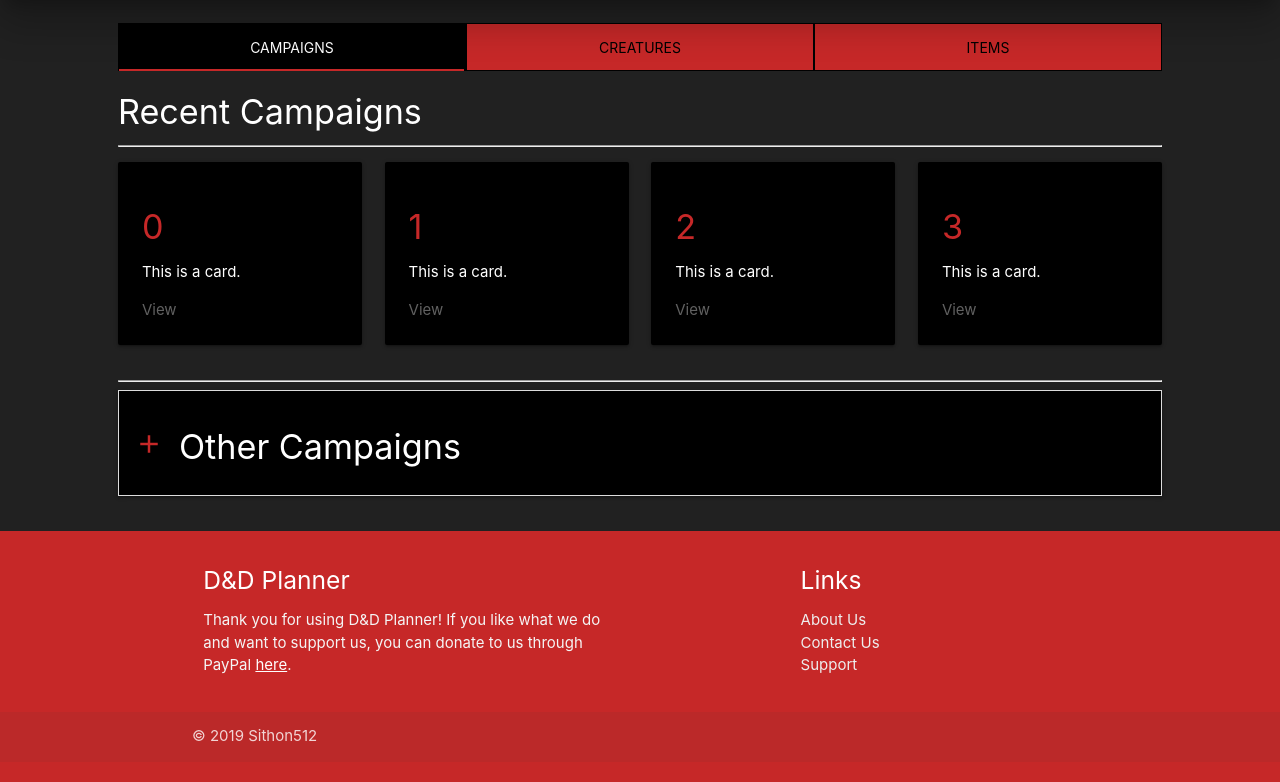
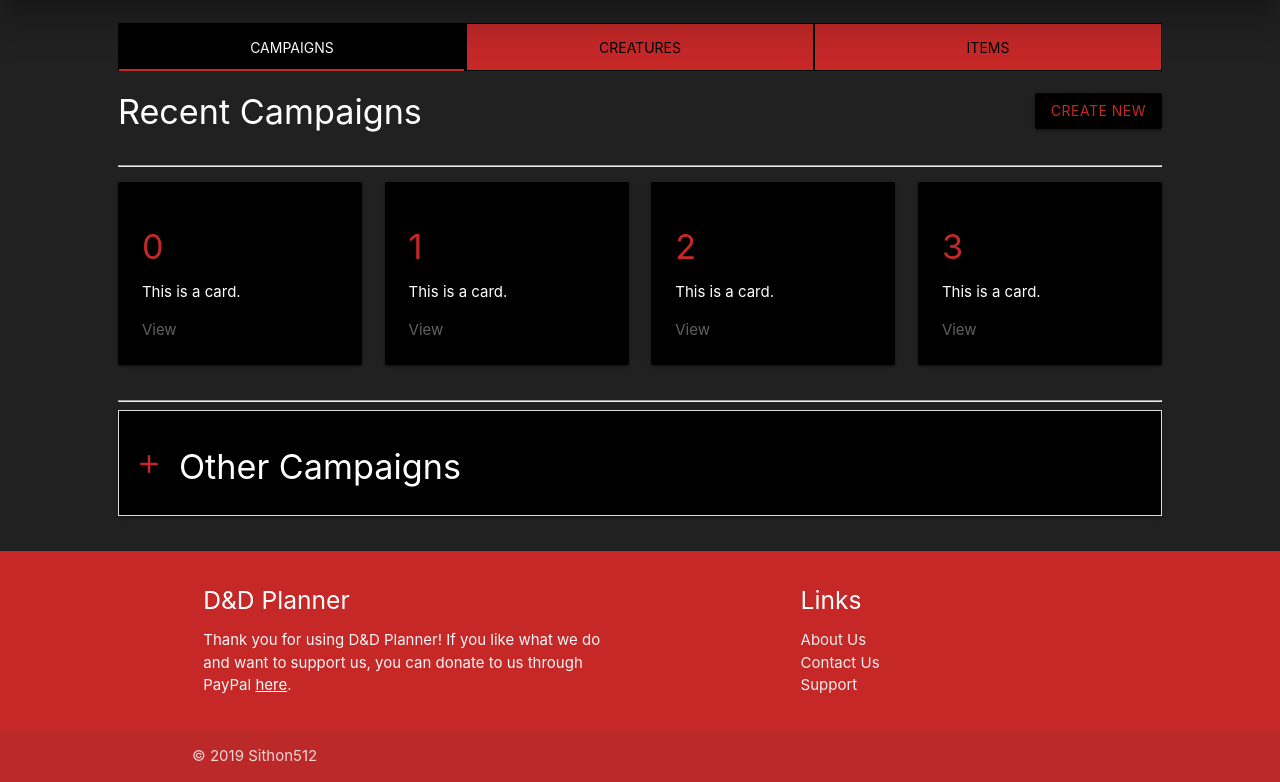
Before and after one commit to sithon512/DnD-Planner, a Django app: page /planner-home/ in a window 1280 px wide. Shown: the part 64-846 px from the top of the page. Before the commit the page ends 806 px from the top, so only its background shows below. Run offline with Django 3.2, Linux system fonts and the light colour scheme; the visitor is signed in with stand-in values (Sample User, id 1).

Commit message:
Add create new buttons to planner home.

```diff
--- a/DnDPlanner/main/templates/main/planner-home.html
+++ b/DnDPlanner/main/templates/main/planner-home.html
@@ -126,7 +126,15 @@
 					</div>
 					<!-- campaign tab -->
 					<div id="campaign_tab" class="col s12 m10 l10 offset-m1 offset-l1">
-						<h4>Recent Campaigns</h4>
+						<div class="row">
+							<div class="col s8 m6 l6">
+								<h4>Recent Campaigns</h4>
+							</div>
+							<div class="col s4 m6 l6" align="right">
+								<br>
+								<a href="new-campaign/"><button class="btn black waves-red waves-effect"><span style="color:#C62828">Create New</span></button></a>
+							</div>
+						</div>
 						<hr>
 						<div class="row">
 							{% for campaign in top_campaigns %}
@@ -171,7 +179,15 @@
 					</div>
 					<!-- creature tab -->
 					<div id="creature_tab" class="col s12 m10 l10 offset-m1 offset-l1">
-						<h4>Recent Creatures</h4>
+						<div class="row">
+							<div class="col s8 m6 l6">
+								<h4>Recent Creatures</h4>
+							</div>
+							<div class="col s4 m6 l6" align="right">
+								<br>
+								<button class="btn black waves-red waves-effect"><span style="color:#C62828">Create New</span></button>
+							</div>
+						</div>
 						<hr>
 						<div class="row">
 							{% for creature in top_creatures %}
@@ -216,7 +232,15 @@
 					</div>
 					<!-- item tab -->
 					<div id="item_tab" class="col s12 m10 l10 offset-m1 offset-l1">
-						<h4>Recent Items</h4>
+						<div class="row">
+							<div class="col s8 m6 l6">
+								<h4>Recent Items</h4>
+							</div>
+							<div class="col s4 m6 l6" align="right">
+								<br>
+								<button class="btn black waves-red waves-effect"><span style="color:#C62828">Create New</span></button>
+							</div>
+						</div>
 						<hr>
 						<div class="row">
 							{% for item in top_items %}
```
